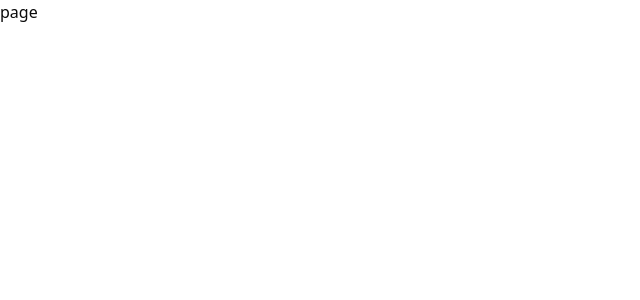
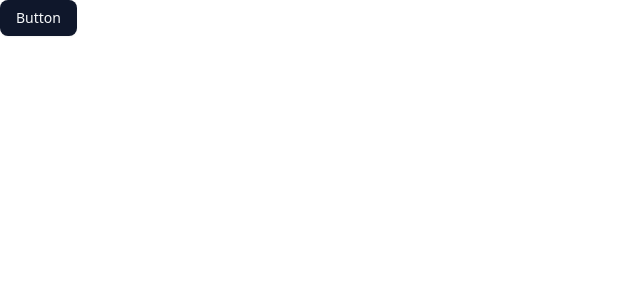
Before and after one commit to itsrajcode/canva, a Next.js app: page / in a window 1280 px wide. Shown: the top 300 px of the page, without its empty margins (0-640 px from the left). Built offline with nearby package versions, Linux system fonts and the light colour scheme.

Commit message:
Fix: shadcn bug fixed

```diff
--- a/app/globals.css
+++ b/app/globals.css
@@ -46,70 +46,70 @@
 :root {
   --radius: 0.625rem;
   --background: oklch(1 0 0);
-  --foreground: oklch(0.145 0 0);
+  --foreground: oklch(0.129 0.042 264.695);
   --card: oklch(1 0 0);
-  --card-foreground: oklch(0.145 0 0);
+  --card-foreground: oklch(0.129 0.042 264.695);
   --popover: oklch(1 0 0);
-  --popover-foreground: oklch(0.145 0 0);
-  --primary: oklch(0.205 0 0);
-  --primary-foreground: oklch(0.985 0 0);
-  --secondary: oklch(0.97 0 0);
-  --secondary-foreground: oklch(0.205 0 0);
-  --muted: oklch(0.97 0 0);
-  --muted-foreground: oklch(0.556 0 0);
-  --accent: oklch(0.97 0 0);
-  --accent-foreground: oklch(0.205 0 0);
+  --popover-foreground: oklch(0.129 0.042 264.695);
+  --primary: oklch(0.208 0.042 265.755);
+  --primary-foreground: oklch(0.984 0.003 247.858);
+  --secondary: oklch(0.968 0.007 247.896);
+  --secondary-foreground: oklch(0.208 0.042 265.755);
+  --muted: oklch(0.968 0.007 247.896);
+  --muted-foreground: oklch(0.554 0.046 257.417);
+  --accent: oklch(0.968 0.007 247.896);
+  --accent-foreground: oklch(0.208 0.042 265.755);
   --destructive: oklch(0.577 0.245 27.325);
-  --border: oklch(0.922 0 0);
-  --input: oklch(0.922 0 0);
-  --ring: oklch(0.708 0 0);
+  --border: oklch(0.929 0.013 255.508);
+  --input: oklch(0.929 0.013 255.508);
+  --ring: oklch(0.704 0.04 256.788);
   --chart-1: oklch(0.646 0.222 41.116);
   --chart-2: oklch(0.6 0.118 184.704);
   --chart-3: oklch(0.398 0.07 227.392);
   --chart-4: oklch(0.828 0.189 84.429);
   --chart-5: oklch(0.769 0.188 70.08);
-  --sidebar: oklch(0.985 0 0);
-  --sidebar-foreground: oklch(0.145 0 0);
-  --sidebar-primary: oklch(0.205 0 0);
-  --sidebar-primary-foreground: oklch(0.985 0 0);
-  --sidebar-accent: oklch(0.97 0 0);
-  --sidebar-accent-foreground: oklch(0.205 0 0);
-  --sidebar-border: oklch(0.922 0 0);
-  --sidebar-ring: oklch(0.708 0 0);
+  --sidebar: oklch(0.984 0.003 247.858);
+  --sidebar-foreground: oklch(0.129 0.042 264.695);
+  --sidebar-primary: oklch(0.208 0.042 265.755);
+  --sidebar-primary-foreground: oklch(0.984 0.003 247.858);
+  --sidebar-accent: oklch(0.968 0.007 247.896);
+  --sidebar-accent-foreground: oklch(0.208 0.042 265.755);
+  --sidebar-border: oklch(0.929 0.013 255.508);
+  --sidebar-ring: oklch(0.704 0.04 256.788);
 }
 
 .dark {
-  --background: oklch(0.145 0 0);
-  --foreground: oklch(0.985 0 0);
-  --card: oklch(0.205 0 0);
-  --card-foreground: oklch(0.985 0 0);
-  --popover: oklch(0.205 0 0);
-  --popover-foreground: oklch(0.985 0 0);
-  --primary: oklch(0.922 0 0);
-  --primary-foreground: oklch(0.205 0 0);
-  --secondary: oklch(0.269 0 0);
-  --secondary-foreground: oklch(0.985 0 0);
-  --muted: oklch(0.269 0 0);
-  --muted-foreground: oklch(0.708 0 0);
-  --accent: oklch(0.269 0 0);
-  --accent-foreground: oklch(0.985 0 0);
+  --background: oklch(0.129 0.042 264.695);
+  --foreground: oklch(0.984 0.003 247.858);
+  --card: oklch(0.208 0.042 265.755);
+  --card-foreground: oklch(0.984 0.003 247.858);
+  --popover: oklch(0.208 0.042 265.755);
+  --popover-foreground: oklch(0.984 0.003 247.858);
+  --primary: oklch(0.929 0.013 255.508);
+  --primary-foreground: oklch(0.208 0.042 265.755);
+  --secondary: oklch(0.279 0.041 260.031);
+  --secondary-foreground: oklch(0.984 0.003 247.858);
+  --muted: oklch(0.279 0.041 260.031);
+  --muted-foreground: oklch(0.704 0.04 256.788);
+  --accent: oklch(0.279 0.041 260.031);
+  --accent-foreground: oklch(0.984 0.003 247.858);
   --destructive: oklch(0.704 0.191 22.216);
   --border: oklch(1 0 0 / 10%);
   --input: oklch(1 0 0 / 15%);
-  --ring: oklch(0.556 0 0);
+  --ring: oklch(0.551 0.027 264.364);
   --chart-1: oklch(0.488 0.243 264.376);
   --chart-2: oklch(0.696 0.17 162.48);
   --chart-3: oklch(0.769 0.188 70.08);
   --chart-4: oklch(0.627 0.265 303.9);
   --chart-5: oklch(0.645 0.246 16.439);
-  --sidebar: oklch(0.205 0 0);
-  --sidebar-foreground: oklch(0.985 0 0);
+  --sidebar: oklch(0.208 0.042 265.755);
+  --sidebar-foreground: oklch(0.984 0.003 247.858);
   --sidebar-primary: oklch(0.488 0.243 264.376);
-  --sidebar-primary-foreground: oklch(0.985 0 0);
-  --sidebar-accent: oklch(0.269 0 0);
-  --sidebar-accent-foreground: oklch(0.985 0 0);
+  --sidebar-primary-foreground: oklch(0.984 0.003 247.858);
+  --sidebar-accent: oklch(0.279 0.041 260.031);
+  --sidebar-accent-foreground: oklch(0.984 0.003 247.858);
   --sidebar-border: oklch(1 0 0 / 10%);
-  --sidebar-ring: oklch(0.556 0 0);
+  --sidebar-ring: oklch(0.551 0.027 264.364);
 }
 
 @layer base {
--- a/app/page.js
+++ b/app/page.js
@@ -1,7 +1,12 @@
+import { Button } from '@/components/ui/button'
 import React from 'react'
 
-export default function page() {
+function page() {
   return (
-    <div>page</div>
+    <div>
+      <Button>Button</Button>
+    </div>
   )
 }
+
+export default page
--- a/package.json
+++ b/package.json
@@ -13,7 +13,7 @@
     "class-variance-authority": "^0.7.1",
     "clsx": "^2.1.1",
     "lucide-react": "^0.487.0",
-    "next": "15.2.4",
+    "next": "15.2.2",
     "react": "^18.0.0",
     "react-dom": "^18.0.0",
     "tailwind-merge": "^3.1.0",
```
Also changed, not shown: components.json, 1 other file (tests, documents, lock files or other folders).
